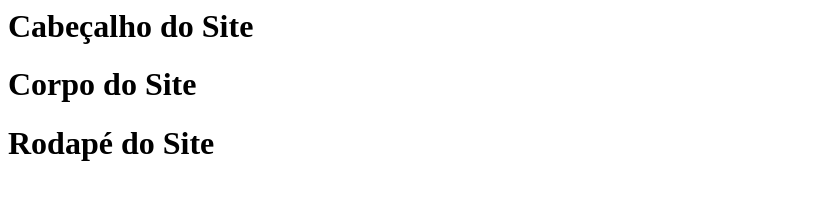
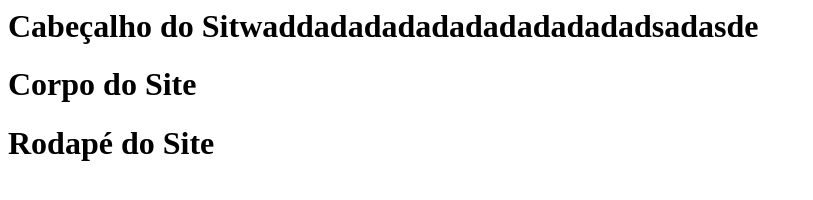
Before and after one commit to Rhooki/curso-git, a plain HTML site: page desenvolvimento.html in a window 1280 px wide. Shown: the whole page, without its empty margins (0-813 px from the left). Drawn offline with Linux system fonts and the light colour scheme.

Commit message:
desenvolvimento teste

```diff
--- a/desenvolvimento.html
+++ b/desenvolvimento.html
@@ -1,9 +1,9 @@
 <html>
     <head>
-        <title> Título um do site </title>
+        <title> Título 1 do site </title>
     </head>
     <body>
-        <h1> Cabeçalho do Site </h1>
+        <h1> Cabeçalho do Sitwaddadadadadadadadadadadsadasde </h1>
         <h1>
             <div> Corpo do Site </div>
         </h1>
```
